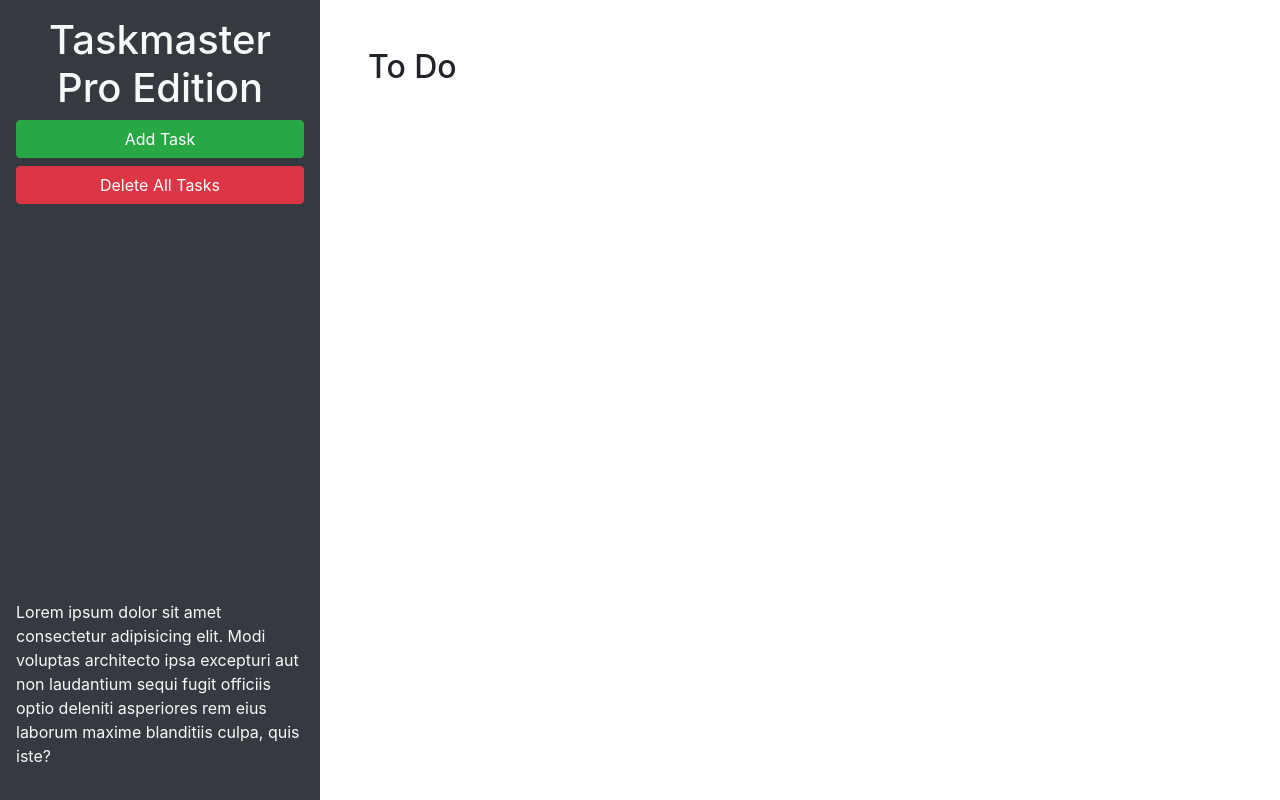
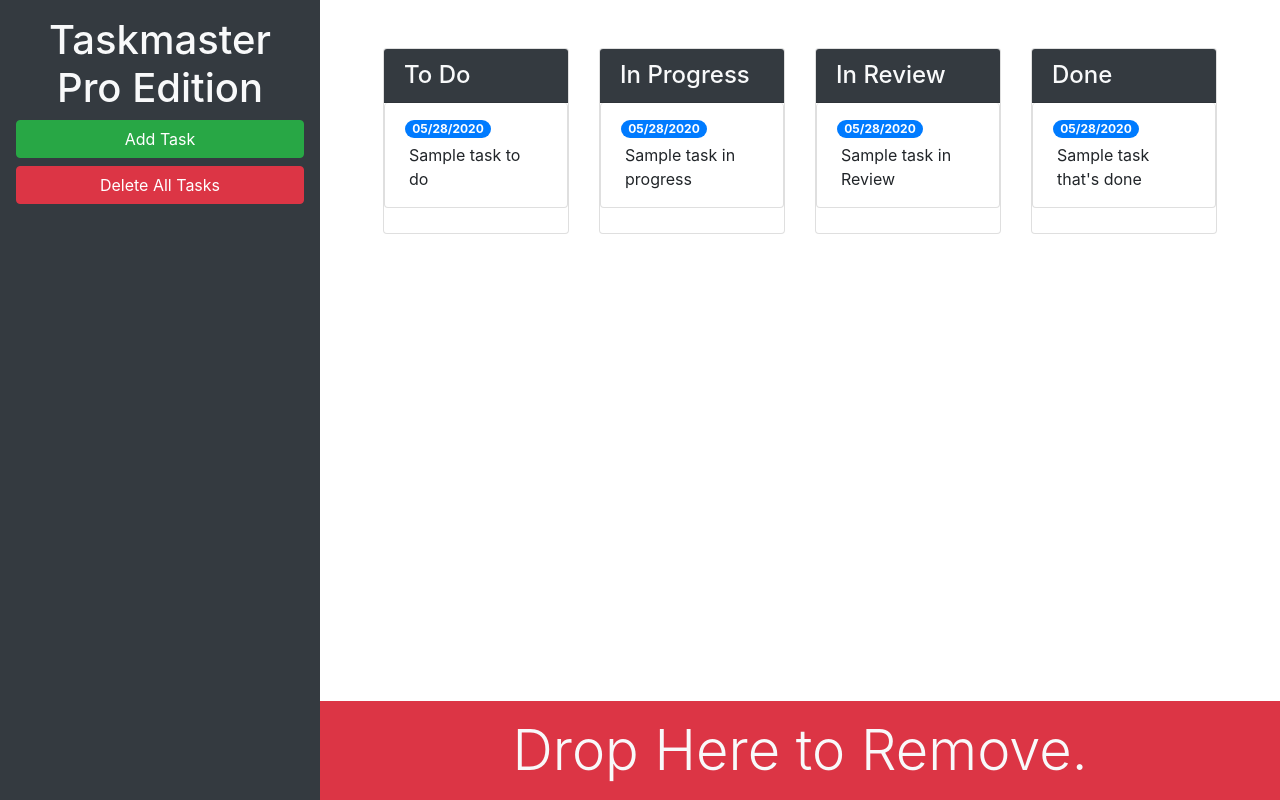
Before and after one commit to ScottMooregithub/taskmaster-pro, a plain HTML site: page index.html in a window 1280 px wide. Drawn offline with nearby package versions, Linux system fonts and the light colour scheme.

Commit message:
bootstrap

```diff
--- a/index.html
+++ b/index.html
@@ -13,20 +13,78 @@
 <body>
 
   <div class="row min-vh-100 no-gutters">
-    <header class="col-12 col-lg-3 bg-dark text-light d-flex flex-column p-4 p-lg-3">
+    <header class="col-12 col-lg-3 bg-dark text-light sticky-top d-flex flex-column p-4 p-lg-3">
       <h1 class="text-center">Taskmaster Pro Edition</h1>
       <button id="create-task" class="btn btn-block btn-success" data-toggle="modal" data-target="#task-form-modal">Add
         Task</button>
       <button id="remove-tasks" class="btn btn-block btn-danger">Delete All Tasks</button>
-      <p class="mt-auto">Lorem ipsum dolor sit amet consectetur adipisicing elit. Modi voluptas architecto ipsa
+      <p class="mt-auto d-none d-lg-black">Lorem ipsum dolor sit amet consectetur adipisicing elit. Modi voluptas
+        architecto ipsa
         excepturi aut non
         laudantium sequi fugit officiis optio deleniti asperiores rem eius laborum maxime blanditiis culpa, quis iste?
       </p>
     </header>
-    <main class="col-12 col-lg-9">
-      <div class="m-5">
-        <h2>To Do</h2>
-        <ul id="list-toDo" class="list-group"> </ul>
+    <main class="col-12 col-lg-9 d-flex flex-column">
+      <div class="m-5 row justify-content-around">
+        <!--todo start-->
+        <div class="col-12 col-md-6 col-xl-3 mb-3">
+          <div class="card">
+            <h4 class="card-header bg-dark text-light">
+              To Do
+            </h4>
+            <ul id="list-toDo" class="list-group">
+              <li class="list-group-item">
+                <span class="badge badge-primary badge-pill">05/28/2020</span>
+                <p class="m-1">Sample task to do</p>
+              </li>
+            </ul>
+          </div>
+        </div>
+        <!--todo end-->
+        <!--in progress start-->
+        <div class="col-12 col-md-6 col-xl-3 mb-3">
+          <div class="card">
+            <h4 class="card-header bg-dark text-light">In Progress</h4>
+            <Ul id="list-inProgress" class="list-group">
+              <li class="list-group-item">
+                <span class="badge badge-primary badge-pill">05/28/2020</span>
+                <p class="m-1">Sample task in progress</p>
+              </li>
+            </Ul>
+          </div>
+        </div>
+        <!--in progress end-->
+        <!--in review start-->
+        <div class="col-12 col-md-6 col-xl-3 mb-3">
+          <div class="card">
+            <h4 class="card-header bg-dark text-light">In Review</h4>
+            <ul id="list-inReview" class="list-group">
+              <li class="list-group-item">
+                <span class="badge badge-primary badge-pill">05/28/2020</span>
+                <p class="m-1">Sample task in Review</p>
+              </li>
+            </ul>
+          </div>
+        </div>
+        <!--in review end-->
+        <!--done start-->
+        <div class="col-12 col-md-6 col-xl-3 mb-3">
+          <div class="card">
+            <h4 class="card-header bg-dark text-light">Done</h4>
+            <ul id="list-done" class="list-group">
+              <li class="list-group-item">
+                <span class="badge badge-primary badge-pill">05/28/2020</span>
+                <p class="m-1">Sample task that's done</p>
+              </li>
+            </ul>
+          </div>
+        </div>
+        <!--done end-->
+      </div>
+      <div id="trash" class="mt-auto">
+        <div class="w-100 bg-danger p-3 text-center text-light display-4">
+          Drop Here to Remove.
+        </div>
       </div>
     </main>
   </div>
@@ -46,11 +104,11 @@
           <form>
             <div class="form-group">
               <label for="modalTaskDescription">Task description</label>
-              <textarea id="modalTaskDescription" rows="3"></textarea>
+              <textarea id="modalTaskDescription" rows="3" class="form-control"></textarea>
             </div>
             <div class="form-group">
               <label for="modalDueDate">Due date</label>
-              <input type="text" id="modalDueDate" placeholder="mm/dd/yyyy" autocomplete="off" />
+              <input type="text" class="form-control" id="modalDueDate" placeholder="mm/dd/yyyy" autocomplete="off" />
             </div>
           </form>
         </div>
```
